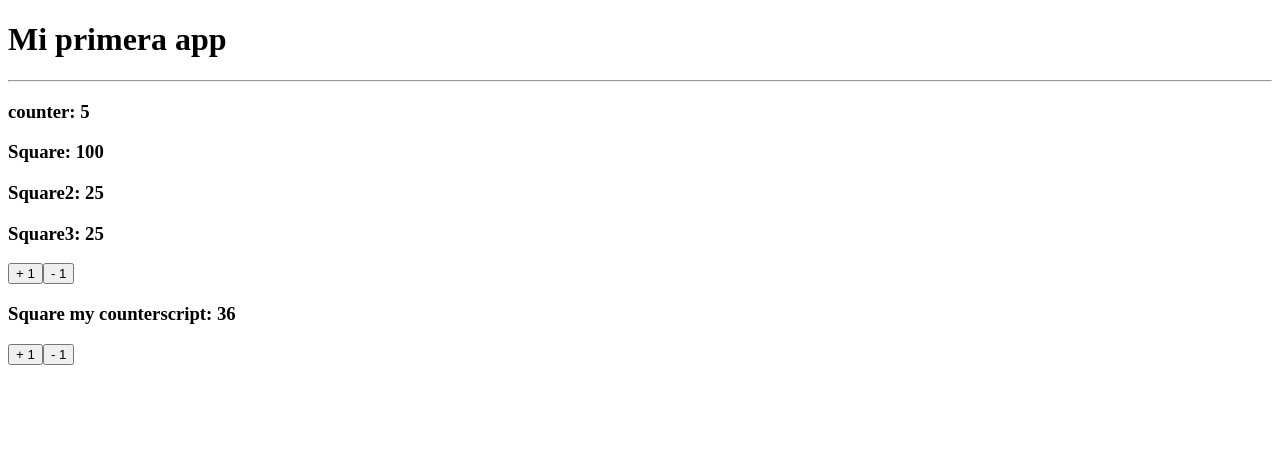
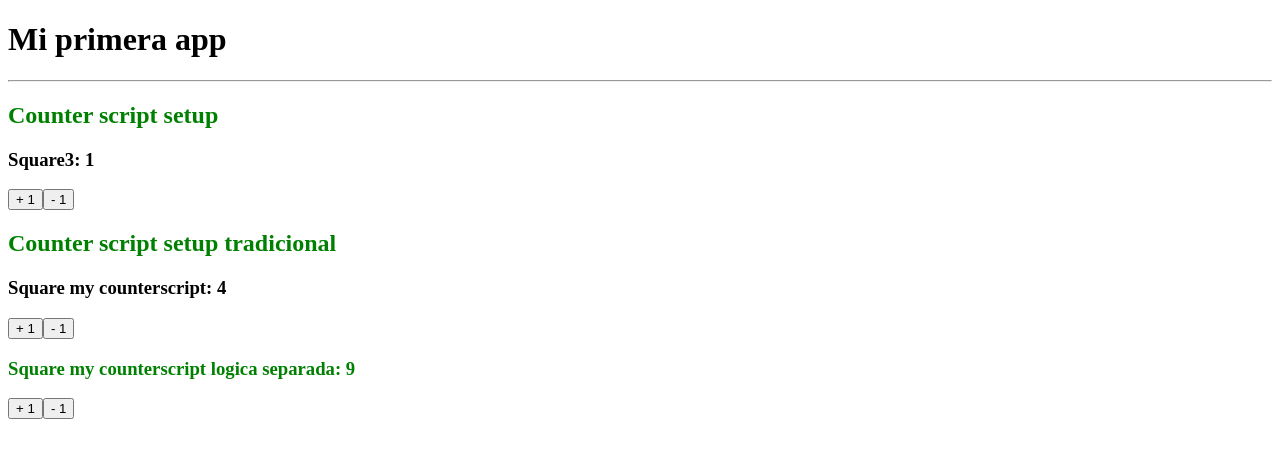
Before and after one commit to oscarmauriciogiraldo/Vue-Practice, a Vue app in the folder indesicion-app/: page / in a window 1280 px wide. Shown: the top 458 px of the page. Built offline with nearby package versions, Linux system fonts and the light colour scheme.

Commit message:
logica separada componente y ts

```diff
--- a/indesicion-app/src/App.vue
+++ b/indesicion-app/src/App.vue
@@ -1,8 +1,9 @@
 <template>
     <h1>Mi primera app</h1>
     <hr>
-    <MyCounter :value="5" />
-    <MyCounterScript :value="6" />
+    <MyCounter :value="1" />
+    <MyCounterScript :value="2" />
+    <MyCounterScript2 :value="3" />
     <!-- Comunicar el componente hijo con el padre
     antes se utilizaba v-bind
     pero ahora se maneja mas con :y la propiedad.
@@ -13,6 +14,7 @@
 </template>
 
 <script lang="ts" setup>
+import MyCounterScript2 from './components/my-counter-script2/MyCounterScript2.vue';
 import MyCounter from './components/MyCounter.vue';
 import MyCounterScript from './components/MyCounterScript.vue';
 /* import { defineComponent } from 'vue' */
--- a/indesicion-app/src/components/MyCounter.vue
+++ b/indesicion-app/src/components/MyCounter.vue
@@ -7,9 +7,10 @@ sfc -->
     <!-- <h1>Hola Vue</h1> -->
     <!-- Eventos y estados -->
     <section>
-        <h3>counter: {{ counter }}</h3>
+        <h1>Counter script setup</h1>
+        <!-- <h3>counter: {{ counter }}</h3>
         <h3>Square: {{ 10 * 10 }}</h3>
-        <h3>Square2: {{ counter * counter }}</h3>
+        <h3>Square2: {{ counter * counter }}</h3> -->
         <h3>Square3: {{ squareCounter }}</h3>
 
         <div>
--- a/indesicion-app/src/components/MyCounterScript.vue
+++ b/indesicion-app/src/components/MyCounterScript.vue
@@ -2,6 +2,8 @@
 <template>
 
     <section>
+
+        <h1>Counter script setup tradicional</h1>
 
         <h3>Square my counterscript: {{ squareCounter }}</h3>
 
--- /dev/null
+++ b/indesicion-app/src/components/my-counter-script2/MyCounterScript2.ts
@@ -0,0 +1,19 @@
+import { defineComponent, ref, computed } from 'vue';
+
+
+export default defineComponent({
+    props: {
+        value : {type: Number, required: true}
+    },
+
+    setup(props){
+        const counter = ref(props.value);
+        const squareCounter = computed( () => counter.value * counter.value);
+
+        return{
+            counter,
+            squareCounter,
+        }
+    },
+
+})
--- /dev/null
+++ b/indesicion-app/src/components/my-counter-script2/MyCounterScript2.vue
@@ -0,0 +1,24 @@
+
+<template>
+
+    <section>
+
+        <h3>Square my counterscript logica separada: {{ squareCounter }}</h3>
+
+        <div>
+            <button @click="counter++"> + 1 </button>
+            <button @click="counter--"> - 1 </button>
+        </div>
+    </section>
+</template>
+
+<script lang="ts"  src="./MyCounterScript2.ts"></script>
+
+<!-- optional el estilo -->
+<!-- scoped  es solo para aplicar estos estilos
+    a este componente  -->
+<style scoped>
+    h3{
+        color: green;
+    }
+</style>
```
